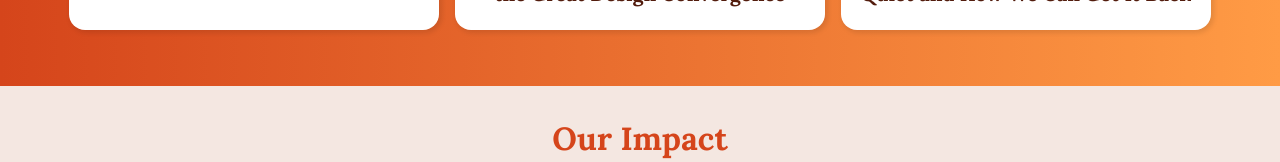
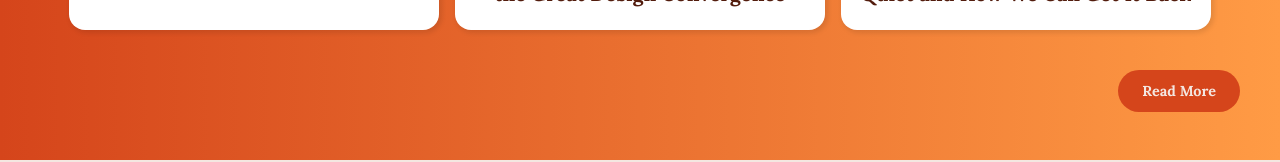
Before and after one commit to vardhango11/NGCN-25, a React (Vite) app in the folder frontend/: page / in a window 1280 px wide. Shown: the part 3076-3238 px from the top of the page. Built offline with nearby package versions, Linux system fonts and the light colour scheme; no server answers.

Commit message:
added readmore button to home page

```diff
--- a/frontend/src/Pages/Home/Home.jsx
+++ b/frontend/src/Pages/Home/Home.jsx
@@ -150,7 +150,7 @@ function Home() {
             {/* NGCN on Medium Section */}
             <div className={styles.block2}>
                 <div>
-                    <h2>NGCN on Medium</h2>
+                    <h2>Top Blogs and Articles</h2>
                 </div>
 
                 <div className={styles.blogCards}>
@@ -173,6 +173,12 @@ function Home() {
                             link={article.link}
                         />
                     ))}
+                </div>
+
+                <div className={styles.readMoreContainer}>
+                    <Link to="/blogs">
+                        <button><p>Read More</p></button>
+                    </Link>
                 </div>
             </div>
 
--- a/frontend/src/Pages/Home/Home.module.css
+++ b/frontend/src/Pages/Home/Home.module.css
@@ -107,6 +107,35 @@
     align-items: center;
     justify-content: center;
     flex-wrap: wrap;
+}
+
+.readMoreContainer {
+    display: flex;
+    justify-content: flex-end;
+    width: 100%;
+    max-width: 1200px;
+    margin-top: 2rem;
+}
+
+.readMoreContainer button {
+    background-color: var(--primary);
+    border-radius: 5rem;
+    border: none;
+    padding: 0;
+    transition: background-color 0.3s ease;
+}
+
+.readMoreContainer button:hover {
+    background-color: var(--accent);
+    cursor: pointer;
+}
+
+.readMoreContainer button p {
+    color: var(--background);
+    font-size: 0.9rem;
+    font-weight: bold;
+    padding: 0.75rem 1.5rem;
+    margin: 0;
 }
 
 .youtubeSection {
@@ -637,6 +666,11 @@
     .internshipHeader p {
         font-size: 1rem;
     }
+
+    .readMoreContainer {
+        justify-content: center;
+        margin-top: 1.5rem;
+    }
 }
 
 /* Loading and Error Messages */
```
